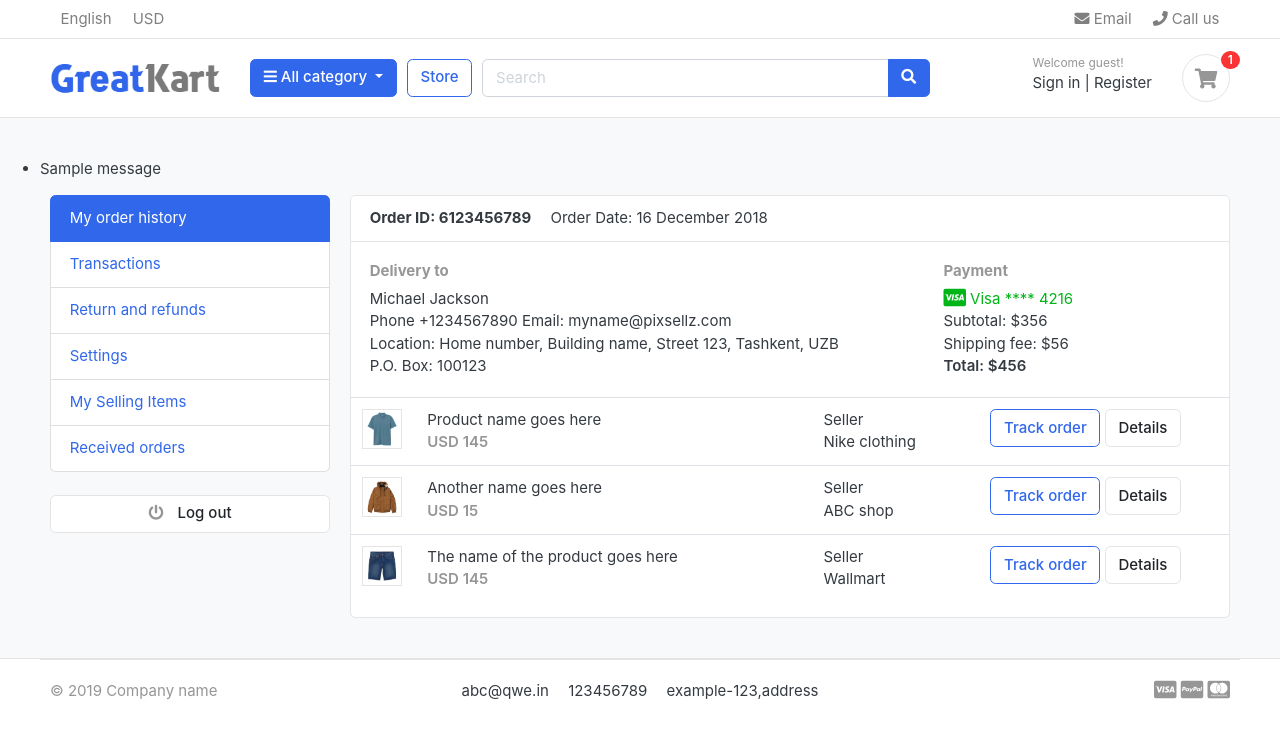
After one commit to VikrantKumar121/kart, a Django app: template templates/accounts/dashboard.html in a window 1280 px wide. The commit adds this page. Shown: the top 739 px of the page. Run offline with Django 3.2, Linux system fonts and the light colour scheme; the template is opened without the code that fills it: most values are stand-ins (such as "Sample title", 1, 10 or a date in 2020); one stand-in notice (Sample message) is shown; some libraries are stand-ins or nearby versions; some web fonts are replaced.

```diff
--- a/kart/urls.py
+++ b/kart/urls.py
@@ -26,5 +26,6 @@ urlpatterns = [
     path('', home, name = 'home'),
     path('store/', include('store.urls')),
     path('cart/', include('cart.urls')),
+    path('user/', include('user.urls')),
 
 ] + static(settings.MEDIA_URL, document_root = settings.MEDIA_ROOT)
--- a/store/views.py
+++ b/store/views.py
@@ -116,7 +116,6 @@ def variation_view(request, product_id = None, color = None, size = None):
         'product_size': size,
         'variate': variation,
     }
-    print(context)
 
     return render(request, 'store/product_detail.html', context)
 
--- /dev/null
+++ b/templates/accounts/dashboard.html
@@ -0,0 +1,103 @@
+{% extends 'base.html' %}
+
+{% load static %}
+
+{% block content %}
+
+<!-- ========================= SECTION CONTENT ========================= -->
+<section class="section-conten padding-y bg">
+
+{% include 'includes/alerts.html' %}
+
+<div class="container">
+	<div class="row">
+	<aside class="col-md-3">
+		<!--   SIDEBAR   -->
+		<ul class="list-group">
+			<a class="list-group-item active" href="#"> My order history </a>
+			<a class="list-group-item" href="#"> Transactions </a>
+			<a class="list-group-item" href="#"> Return and refunds </a>
+			<a class="list-group-item" href="#">Settings </a>
+			<a class="list-group-item" href="#"> My Selling Items </a>
+			<a class="list-group-item" href="#"> Received orders </a>
+		</ul>
+		<br>
+		<a class="btn btn-light btn-block" href="{% url 'logout' %}"> <i class="fa fa-power-off"></i> <span class="text">Log out</span> </a>
+		<!--   SIDEBAR .//END   -->
+	</aside>
+	<main class="col-md-9">
+		<article class="card">
+		<header class="card-header">
+			<strong class="d-inline-block mr-3">Order ID: 6123456789</strong>
+			<span>Order Date: 16 December 2018</span>
+		</header>
+		<div class="card-body">
+			<div class="row">
+				<div class="col-md-8">
+					<h6 class="text-muted">Delivery to</h6>
+					<p>Michael Jackson <br>
+					Phone +1234567890 Email: myname@pixsellz.com <br>
+			    	Location: Home number, Building name, Street 123,  Tashkent, UZB <br>
+			    	P.O. Box: 100123
+			 		</p>
+				</div>
+				<div class="col-md-4">
+					<h6 class="text-muted">Payment</h6>
+					<span class="text-success">
+						<i class="fab fa-lg fa-cc-visa"></i>
+					    Visa  **** 4216
+					</span>
+					<p>Subtotal: $356 <br>
+					 Shipping fee:  $56 <br>
+					 <span class="b">Total:  $456 </span>
+					</p>
+				</div>
+			</div> <!-- row.// -->
+		</div> <!-- card-body .// -->
+		<div class="table-responsive">
+		<table class="table table-hover">
+			<tr>
+				<td width="65">
+					<img src="../images/items/1.jpg" class="img-xs border">
+				</td>
+				<td>
+					<p class="title mb-0">Product name goes here </p>
+					<var class="price text-muted">USD 145</var>
+				</td>
+				<td> Seller <br> Nike clothing </td>
+				<td width="250"> <a href="#" class="btn btn-outline-primary">Track order</a> <a href="#" class="btn btn-light"> Details </a> </td>
+			</tr>
+			<tr>
+				<td>
+					<img src="../images/items/2.jpg" class="img-xs border">
+				</td>
+				<td>
+					<p class="title mb-0">Another name goes here </p>
+					<var class="price text-muted">USD 15</var>
+				</td>
+				<td> Seller <br> ABC shop </td>
+				<td> <a href="#" class="btn btn-outline-primary">Track order</a> <a href="#" class="btn btn-light"> Details </a> </td>
+			</tr>
+			<tr>
+				<td>
+					<img src="../images/items/3.jpg" class="img-xs border">
+				</td>
+				<td>
+					<p class="title mb-0">The name of the product  goes here </p>
+					<var class="price text-muted">USD 145</var>
+				</td>
+				<td> Seller <br> Wallmart </td>
+				<td> <a href="#" class="btn btn-outline-primary">Track order</a> <a href="#" class="btn btn-light"> Details </a> </td>
+			</tr>
+		</table>
+		</div> <!-- table-responsive .end// -->
+		</article> <!-- order-group.// -->
+	</main>
+</div> <!-- row.// -->
+</div>
+
+
+</section>
+<!-- ========================= SECTION CONTENT END// ========================= -->
+
+{% endblock %}
--- /dev/null
+++ b/templates/includes/alerts.html
@@ -0,0 +1,10 @@
+{% if messages %}
+<ul class="messages">
+    {% for message in messages %}
+    <li{% if message.tags %} class="{{ message.tags }}"{% endif %}>
+        {% if message.level == DEFAULT_MESSAGE_LEVELS.ERROR %} {% endif %}
+        {{ message }}
+    </li>
+    {% endfor %}
+</ul>
+{% endif %}
--- a/templates/includes/navbar.html
+++ b/templates/includes/navbar.html
@@ -61,13 +61,23 @@
 		</div> <!-- col.// -->
 		<div class="col-lg-3 col-sm-6 col-8 order-2 order-lg-3">
 					<div class="d-flex justify-content-end mb-3 mb-lg-0">
+						{% if user.id == None %}
 						<div class="widget-header">
 							<small class="title text-muted">Welcome guest!</small>
 							<div>
-								<a href="{% static './signin.html' %}">Sign in</a> <span class="dark-transp"> | </span>
-								<a href="{% static './register.html' %}"> Register</a>
+								<a href="{% url 'login' %}">Sign in</a> <span class="dark-transp"> | </span>
+								<a href="{% url 'register' %}"> Register</a>
 							</div>
 						</div>
+						{% else %}
+						<div class="widget-header">
+							<small class="title text-muted">Welcome {{user.first_name}}</small>
+							<div>
+								<a href="{% url 'dashboard' %}">Dashboard</a> <span class="dark-transp"> | </span>
+								<a href="{% url 'logout' %}"> Logout</a>
+							</div>
+						</div>
+						{% endif %}
 						<a href="{% url 'cart' %}" class="widget-header pl-3 ml-3">
 							<div class="icon icon-sm rounded-circle border"><i class="fa fa-shopping-cart"></i></div>
 							<span class="badge badge-pill badge-danger notify">{{item_count}}</span>
```
Also changed, not shown: templates/accounts/login.html (added, +44 -0 lines), templates/accounts/register.html (added, +76 -0 lines), templates/accounts/verification.html (added, +8 -0 lines).
